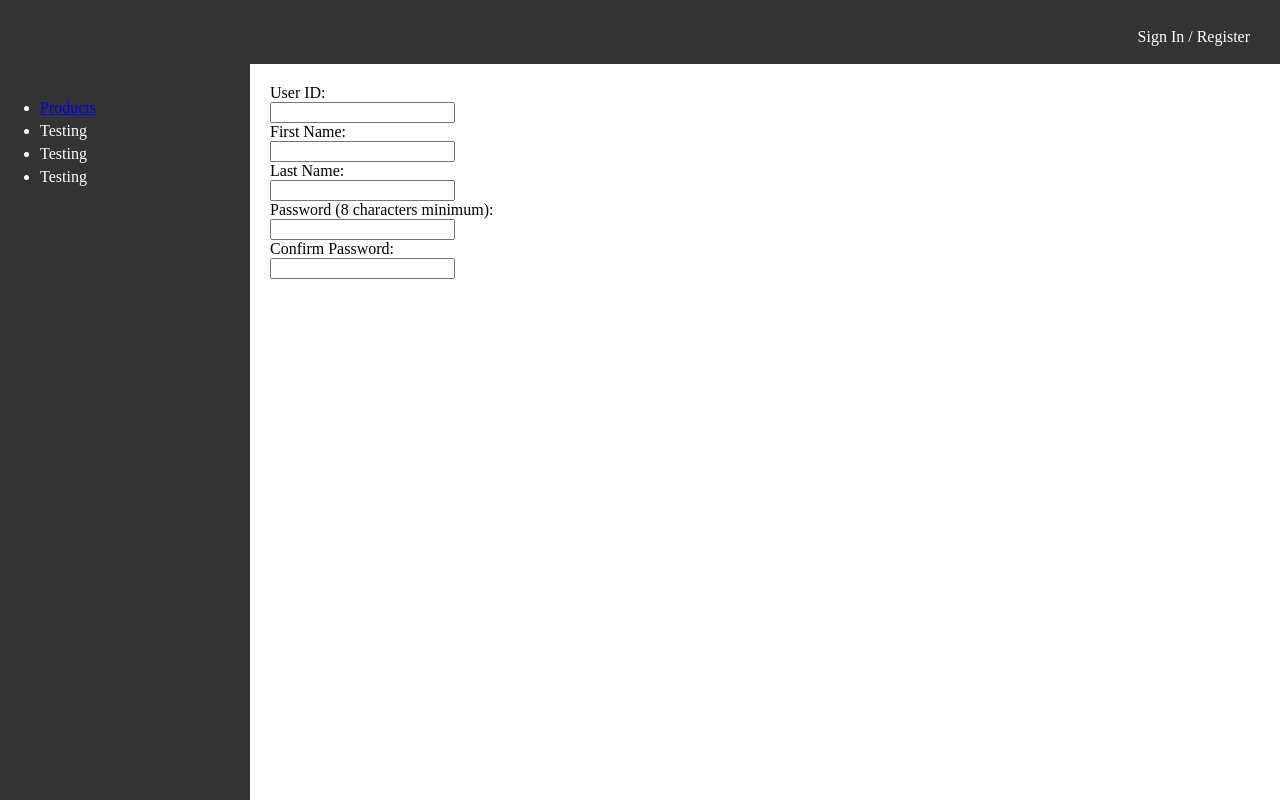
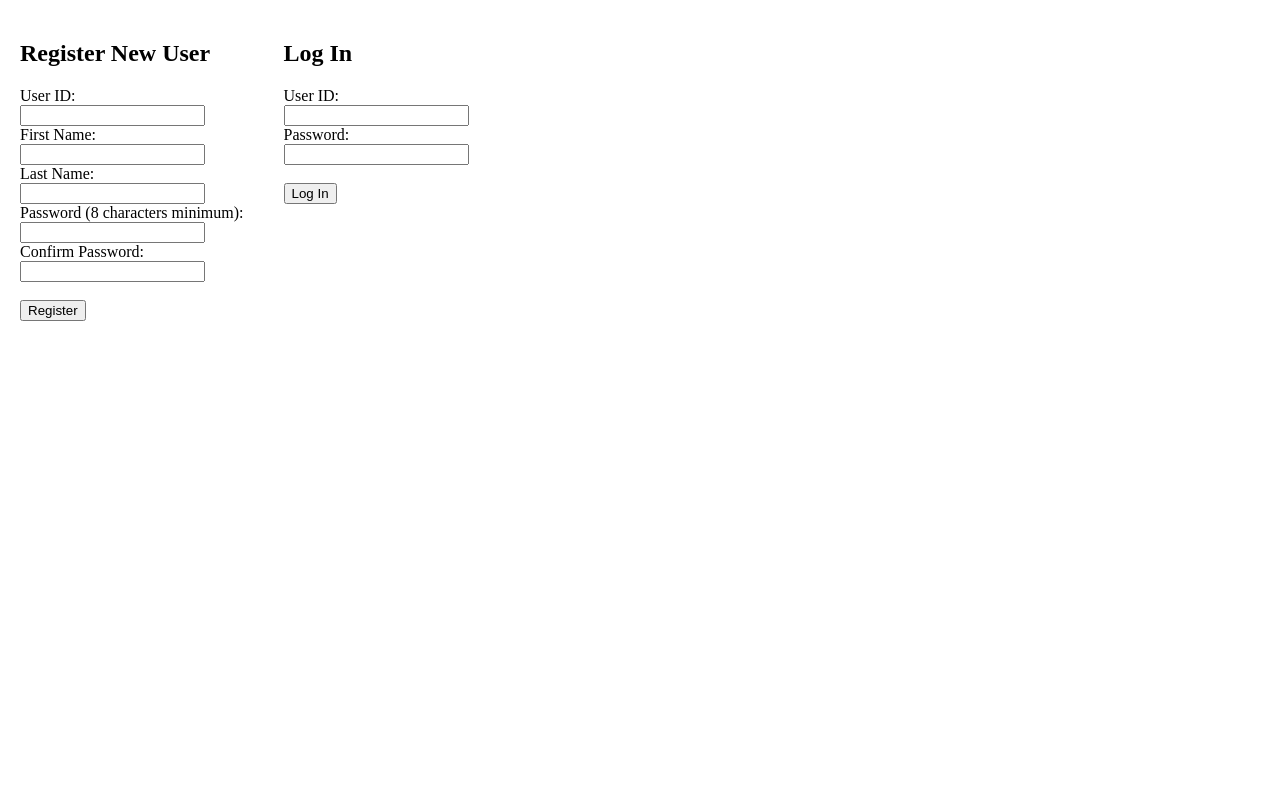
Before and after one commit to vanvocol001/Inventory_Manager, a FastAPI app: template templates/login.html in a window 1280 px wide. Run offline with FastAPI, Linux system fonts and the light colour scheme; the template is opened without the code that fills it, so the values that code supplies are empty.

Commit message:
Login/Logout

```diff
--- a/app.py
+++ b/app.py
@@ -1,8 +1,11 @@
-from typing import List
+from typing import List, Annotated
+
+import bcrypt
 import uvicorn
+import secrets
 
-from fastapi import Depends, FastAPI, HTTPException, Request
-from fastapi.responses import HTMLResponse
+from fastapi import Depends, FastAPI, HTTPException, Request, Form, Response
+from fastapi.responses import HTMLResponse, RedirectResponse
 from fastapi.templating import Jinja2Templates
 from fastapi.staticfiles import StaticFiles
 
@@ -15,8 +18,8 @@ from uuid import UUID
 from database import crud, models, schemas
 from database.database import SessionLocal, engine
 
-#from app.model import PostSchema, UserSchema, UserLoginSchema
-#from app.auth.auth_handler import signJWT
+# from app.model import PostSchema, UserSchema, UserLoginSchema
+# from app.auth.auth_handler import signJWT
 
 app = FastAPI()
 
@@ -24,7 +27,7 @@ templates = Jinja2Templates(directory='templates')
 
 app.mount(
     '/static',
-    StaticFiles(directory=Path(__file__).parent.absolute()/'static'),
+    StaticFiles(directory=Path(__file__).parent.absolute() / 'static'),
     name='static'
 )
 
@@ -38,9 +41,62 @@ def get_db():
         db.close()
 
 
-@app.get("/testing", response_class=HTMLResponse)
-def get_testing_page(request: Request):
+@app.get("/", response_class=HTMLResponse)
+def get_homepage(request: Request):
     return templates.TemplateResponse("login.html", {"request": request})
+
+
+@app.post("/login")
+async def user_login(userid: str = Form(...), password: str = Form(...),
+                     db: Session = Depends(get_db)):
+    user = crud.get_user(db, userid=userid)
+    if user is None:
+        raise HTTPException(status_code=404, detail=f"User {userid} was not found.")
+    if bcrypt.checkpw(password.encode('utf-8'), user.password.encode('utf-8')):
+        cookie_value = secrets.token_urlsafe(32)
+        new_session = models.Session(cookie=cookie_value, userID=userid)
+        db.add(new_session)
+        db.commit()
+        db.refresh(new_session)
+        redirect_response = RedirectResponse(url="/products", status_code=303)
+        redirect_response.set_cookie(key="_SESSION", value=cookie_value)
+        return redirect_response
+    else:
+        return "failure"
+
+
+@app.get("/logout")
+def user_logout(request: Request, response: Response, db: Session = Depends(get_db)):
+    cookie = request.cookies.get("_SESSION")
+    redirect_response = RedirectResponse(url="/", status_code=303)
+    if cookie is not None:
+        redirect_response.delete_cookie("_SESSION")
+    else:
+        return {"status": "not logged in"}
+
+    db_cookie = db.query(models.Session).where(models.Session.cookie == cookie).first()
+    if db_cookie is not None:
+        db.delete(db_cookie)
+        db.commit()
+        return redirect_response
+    else:
+        return {"status": "cookie not found in database"}
+
+
+
+@app.post("/register")
+def user_register(userid: str = Form(...), firstname: str = Form(...), lastname: str = Form(...),
+                  password: str = Form(...), db: Session = Depends(get_db)):
+    check_user = crud.get_user(db, userid=userid)
+    if check_user is not None:
+        raise HTTPException(status_code=303, detail=f"User {userid} already exists")
+    hashed_password = bcrypt.hashpw(password.encode('utf-8'), bcrypt.gensalt())
+    new_user = models.User(userID=userid, firstName=firstname, lastName=lastname, accountLevel=0,
+                           password=hashed_password)
+    db.add(new_user)
+    db.commit()
+    db.refresh(new_user)
+    return new_user
 
 
 @app.get("/products/{productid}", response_class=HTMLResponse)
@@ -51,10 +107,19 @@ def read_inventory_item(request: Request, productid: int, db: Session = Depends(
     return templates.TemplateResponse("product.html", {"request": request, "products": [product]})
 
 
-@app.get("/products/", response_class=HTMLResponse)
+@app.get("/products/")
 def read_inventory_items(request: Request, skip: int = 0, limit: int = 100, db: Session = Depends(get_db)):
-    inventory_items = crud.get_inventory_items(db, skip=skip, limit=limit)
-    return templates.TemplateResponse("product.html", {"request": request, "products": inventory_items})
+    cookie = request.cookies.get("_SESSION")
+    if cookie is not None:
+        session = crud.get_user_session(db, request.cookies.get("_SESSION"))
+        if session is not None:
+            inventory_items = crud.get_inventory_items(db, skip=skip, limit=limit)
+            return templates.TemplateResponse("product.html", {"request": request, "products": inventory_items,
+                                              "user": session.userID})
+        else:
+            return {"error": "You must be logged in."}
+    else:
+        return {"error": "You must be logged in."}
 
 
 @app.get("/suppliers/{supplierid}", response_model=schemas.Supplier)
--- a/database/crud.py
+++ b/database/crud.py
@@ -49,3 +49,7 @@ def get_disposal(db: Session, disposalid: int):
 
 def get_disposals(db: Session, skip: int = 0, limit: int = 100):
     return db.query(models.DisposedInventory).offset(skip).limit(limit).all()
+
+
+def get_user_session(db: Session, cookie_value: str):
+    return db.query(models.Session).filter(models.Session.cookie == cookie_value).first()
--- a/database/schemas.py
+++ b/database/schemas.py
@@ -16,6 +16,7 @@ class User(ORMModel):
     lastName: str
     accountLevel: int
     password: str
+
 
 class UserLogin(ORMModel):
     userID: str
--- a/templates/header.html
+++ b/templates/header.html
@@ -1,5 +1,10 @@
-<div id="header" class="header" style="width: 100%; height: 8%; background-color: #333333">
-    <div id="signin" class="headerbutton" style="color: white; margin-top: 28px; margin-right: 30px; float: right">
-        Sign In / Register
+<div id="header" class="header" style="width: 100%; height: 74px; background-color: #333333">
+    <div id="headerlinks" style="display: flex; justify-content: flex-end; padding-top: 30px;">
+        <div id="signin" class="headerbutton" style="color: white; margin-right: 30px">
+            {{ user }}
+        </div>
+        <div id="logout" class="headerbutton" style="color: white; margin-right: 30px">
+            <a href="{{ url_for("user_logout") }}">Log Out</a>
+        </div>
     </div>
 </div>
--- a/templates/login.html
+++ b/templates/login.html
@@ -1,19 +1,31 @@
-{% extends "base.html" %}
-{% block scripts %}
+<!DOCTYPE html>
+<html lang="en" style="width: 100%; height: 100%">
+<head>
+    <meta charset="UTF-8">
+    <title>Base HTML</title>
+    <script src="https://ajax.googleapis.com/ajax/libs/jquery/3.6.3/jquery.min.js"></script>
     <script>
         $(document).ready(function() {
             $('#password, #passwordconfirm').on('keyup',
                 function () {
+                    if ($('#password').val().length >= 8) {
                         if ($('#password').val() == $('#passwordconfirm').val()) {
                             $('#message').html('Your password matches').css('color', 'green');
                         } else
                             $('#message').html('Your password does not match').css('color', 'red');
+                    }
+                    else {
+                        $('#message').html('');
+                    }
                 });
         });
     </script>
-{% endblock scripts %}
-{% block content %}
-    <form id="registerform" style="margin: 20px">
+</head>
+<body style="width: 100%; height: 100%; margin: 0">
+    <div id="mainbody" style="width: 100%; height: 92%; display: flex;">
+        <div style="display: flex">
+        <form id="registerform" action="{{ url_for("user_register") }}" method="POST" style="margin: 20px">
+            <h2>Register New User</h2>
             <label for="userid">User ID:</label><br>
             <input type="text" id="userid" name="userid" required><br>
             <label for="firstname">First Name:</label><br>
@@ -24,6 +36,18 @@
             <input type="password" id="password" name="password" minlength="8" required><br>
             <label for="passwordconfirm">Confirm Password:</label><br>
             <input type="password" id="passwordconfirm" name="passwordconfirm" minlength="8"  required><br>
-        <span id="message"></span>
+            <span id="message"></span><br>
+            <button type="submit">Register</button>
         </form>
-{% endblock content %}
+        <form id="loginform" action="{{ url_for("user_login") }}" method="POST" style="margin: 20px">
+            <h2>Log In</h2>
+            <label for="userid">User ID:</label><br>
+            <input type="text" id="userid" name="userid" required><br>
+            <label for="password">Password:</label><br>
+            <input type="password" id="password" name="password" required><br><br>
+            <button type="submit">Log In</button>
+        </form>
+    </div>
+    </div>
+</body>
+</html>
```
Also changed, not shown: database/models.py (+7 -0 lines), database/static/css/features.css (deleted, +0 -36 lines), database/static/css/product.css (deleted, +0 -69 lines), database/static/css/sidebars.css (deleted, +0 -59 lines), 1 other file. Lines whose indentation alone changed are shown as unchanged.
